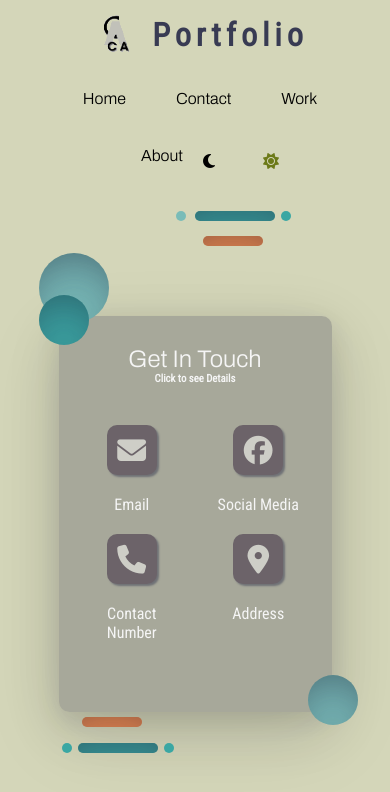
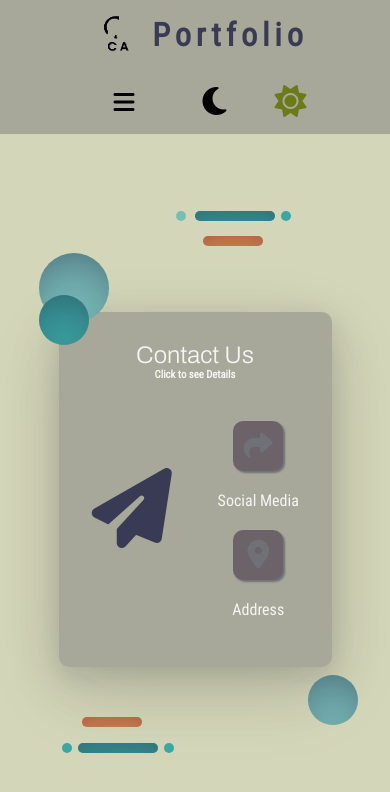
Before and after one commit to naitsirhcailada/Personal-Portfolio, a plain HTML site: page contact.html in a window 390 px wide. Drawn offline with Linux system fonts and the light colour scheme.

Commit message:
portfolio

```diff
--- a/contact.html
+++ b/contact.html
@@ -4,6 +4,7 @@
 <head>
   <link rel="stylesheet" href="css/contact.css">
   <meta charset="UTF-8">
+  <script type="text/javascript" src="/javascript/responsive-navbar.js"></script>
   <script type="text/javascript" src="/javascript/switchmodecontact.js"></script>
   <link rel="stylesheet" href="https://cdnjs.cloudflare.com/ajax/libs/font-awesome/6.5.1/css/all.min.css"
     integrity="sha512-DTOQO9RWCH3ppGqcWaEA1BIZOC6xxalwEsw9c2QQeAIftl+Vegovlnee1c9QX4TctnWMn13TZye+giMm8e2LwA=="
@@ -14,7 +15,7 @@
 </head>
 
 <body>
-  <div class="modal" id="mymodal">
+  <!-- <div class="modal" id="mymodal">
 
     <div class="modal-body">
 
@@ -28,10 +29,10 @@
 
       <h6>Do not share to anyone</h6>
     </div>
-  </div>
+  </div> -->
 
 
-  <div class="modal" id="contactmodal">
+  <!-- <div class="modal" id="contactmodal">
     <div class="modal-body">
 
       <div class="modal-header">
@@ -39,10 +40,10 @@
         <h1>Phone Number</h1>
       </div>
 
-      <strong><p id="email">09123456789</p></strong>
+      <strong><p id="email">+639-123-456-789</p></strong>
       <h6>Do not share to anyone</h6>
     </div>
-  </div>
+  </div> -->
 
   <div class="modal" id="messengermodal">
     <div class="modal-body">
@@ -98,13 +99,16 @@
 
       <img src="images/dazzle.png" alt="Logo">
       <span>Portfolio</span>
-      <div class="navbar">
-        <a href="index.html">Home</a>
+      <div class="navbar" id="mynavbar">
+        <a href="index.html" >Home</a>
         <a href="#">Contact</a>
         <a href="work.html">Work</a>
         <a href="about.html">About</a>
 
           <div class="switch">
+                <a href="javascript:void(0);" class="icon" onclick="myFunction()">
+                  <i class="fa fa-bars"></i>
+                </a>
             <p id="active" onclick="darkmode()"><i class="fa-solid fa-moon"></i></p>
             <p id="light" onclick="lightmode()"><i class="fa-solid fa-sun"></i></p>
           </div>
@@ -129,19 +133,21 @@
 
       <div class="cardbody">
         <div class="cardtitle">
-        <p>Get In Touch</p>
+        <p>Contact Us</p>
         <h6>Click to see Details</h6>
         </div>
 
         <div class="email-contact">
-          <button type="button" class="btn-email" id="btn-email"><i class="fa-solid fa-envelope"></i></button>
+          <!-- <button type="button" class="btn-email" id="btn-email"><i class="fa-solid fa-envelope"></i></button>
           <p>Email</p>
           <button type="button" class="btn-contact"><i class="fa-solid fa-phone"></i></button>
-          <p>Contact Number</p>
+          <p>Phone</p> -->
+
+          <i class="fa-solid fa-paper-plane"></i>
           </div>
 
           <div class="messenger-instagram">
-            <button type="button" class="btn-messenger"><i class="fa-brands fa-facebook"></i></button>
+            <button type="button" class="btn-messenger"><i class="fa-solid fa-share"></i></button>
             <p>Social Media</p>
             <button type="button" class="btn-instagram"><i class="fa-solid fa-location-dot"></i></button>
             <p>Address</p>
@@ -162,25 +168,25 @@
 </html>
 <script>
   // Get the modal
-  var modal = document.getElementById("mymodal");
-  var contactmodal = document.getElementById("contactmodal");
+  // var modal = document.getElementById("mymodal");
+  // var contactmodal = document.getElementById("contactmodal");
   var messengermodal = document.getElementById("messengermodal");
   var instagrammodal = document.getElementById("instagrammodal");
   // Get the button that opens the modal
-  var btn = document.getElementsByClassName("btn-email");
-  var btncontact = document.getElementsByClassName("btn-contact");
+  // var btn = document.getElementsByClassName("btn-email");
+  // var btncontact = document.getElementsByClassName("btn-contact");
   var btnmessenger = document.getElementsByClassName("btn-messenger");
   var btninstagram = document.getElementsByClassName("btn-instagram");
   // Get the <span> element that closes the modal
   var span = document.getElementsByClassName("close")[0];
 
   // When the user clicks the button, open the modal
-  btn[0].onclick = function () {
-    modal.style.display = "block";
-  }
-  btncontact[0].onclick = function () {
-      contactmodal.style.display = "block";
-    }
+  // btn[0].onclick = function () {
+  //   modal.style.display = "block";
+  // }
+  // btncontact[0].onclick = function () {
+  //     contactmodal.style.display = "block";
+  //   }
      btnmessenger[0].onclick = function () {
         messengermodal.style.display = "block";
       }
@@ -193,9 +199,9 @@
 
   // When the user clicks anywhere outside of the modal, close it
   window.onclick = function (event) {
-    if (event.target == modal || event.target == contactmodal || event.target == messengermodal || event.target == instagrammodal) {
-      modal.style.display = "none";
-       contactmodal.style.display = "none";
+    if (event.target == messengermodal || event.target == instagrammodal) {
+      // modal.style.display = "none";
+      //  contactmodal.style.display = "none";
        messengermodal.style.display = "none";
        instagrammodal.style.display = "none";
     }
--- a/css/about.css
+++ b/css/about.css
@@ -28,7 +28,6 @@ header {
   flex-wrap: wrap;
   align-items: center;
   justify-content: center;
-  line-height: 80px;
 }
 
 img {
@@ -46,6 +45,11 @@ img {
   width: 80%;
   justify-content: flex-end;
   align-items: center;
+  overflow: hidden;
+  gap: 2rem;
+}
+.navbar .icon {
+  display: none;
 }
 .navbar a:hover {
   color: darksalmon;
@@ -312,23 +316,52 @@ main{
     flex-direction: row;
     justify-content: center;
   }
+  header
+{
+  background-color: #7c7c7c80;
+}
 
-  header>.navbar {
-    display: flex;
-    flex-direction: row;
-    justify-content: center;
-    align-items: center;
-  }
+    .navbar {
+      display: flex;
+      flex-direction: column;
+      z-index: 1;
+    }
+
+
+    .navbar a {
+      display: none;
+    }
+
+    .navbar a.icon {
+      float: right;
+      display: flex;
+      flex-direction: row;
+    }
+
+    .navbar.responsive {
+      position: relative;
+    }
+
+    .navbar.responsive .icon {
+      position: absolute;
+      left: 0;
+      top: 0;
+    }
+
+    .navbar.responsive a {
+      float: none;
+      display: flex;
+      flex-direction: column;
+      align-items: center;
+      justify-content: center;
+      text-align: center;
+    }
 
   header>img {
     width: 50px;
     height: 50px;
   }
 
-  .navbar > a,
-  i {
-    font-size: 1rem;
-  }
   .row {
     display: flex;
     flex-direction: row;
--- a/css/contact.css
+++ b/css/contact.css
@@ -43,7 +43,11 @@ img {
   width: 80%;
   justify-content: flex-end;
   align-items: center;
-
+  overflow: hidden;
+  gap: 2rem;
+}
+.navbar .icon {
+  display: none;
 }
 a {
   position: relative;
@@ -111,8 +115,8 @@ main{
   flex-wrap: wrap;
   padding: 10px;
   border-radius: 10px;
-  height: 60%;
-  width: 50%;
+  height: 50%;
+  width: 40%;
   text-align: center;
   align-items: center;
   align-content: center;
@@ -172,14 +176,16 @@ td{
 }
 .cardbody i {
   font-size: 3rem;
-  color: #f5f5f5;
+  color: var(--tertiarycolor);
   filter: blur(50%);
 }
 .cardbody button:hover{
   transition: all 0.3s ease-in-out;
-  transform: scale(1.5);
+  transform: scale(1.2);
   background-color: #f5f5f5;
 }
+
+
 .email-contact {
   display: flex;
   flex-direction: column;
@@ -187,8 +193,14 @@ td{
   align-items: center;
   justify-content: flex-start;
   width:40%;
-  height: 100%;
+  height: 60%;
   align-content: center;
+}
+.email-contact > p {
+  font-size: 3rem;
+}
+.email-contact > i {
+  font-size: 10rem;
 
 }
 .messenger-instagram{
@@ -321,7 +333,7 @@ span > i{
   color: #f5f5f5;
   font-size: 2rem;
 }
-.close{
+/* .close{
   color: #949292;
   float: right;
   font-size: 28px;
@@ -332,7 +344,7 @@ span > i{
   color: #000;
   text-decoration: none;
   cursor: pointer;
-}
+} */
 .circle {
   height: 150px;
   width: 150px;
@@ -341,21 +353,16 @@ span > i{
   border: none;
   background-color: #79BCB8;
   box-shadow: rgba(50, 50, 93, 0.25) 0px 30px 60px -12px inset, rgba(0, 0, 0, 0.3) 0px 18px 36px -18px inset;
-  left: 22%;
-  top: 20%;
+  left: 27%;
+  top: 22%;
   z-index: 1;
 }
 
-.circle:hover {
-  transition: all 0.3s ease-in-out;
-  transform: scale(1.5);
-}
-
 .circle2 {
-  width: 200px;
-  height: 200px;
+  width: 150px;
+  height: 150px;
   top: 74%;
-  left: 72%;
+  left: 67%;
   position: absolute;
   border-radius: 50%;
   border: none;
@@ -368,7 +375,7 @@ span > i{
   width: 100px;
   height: 100px;
   top: 30%;
-  left: 20%;
+  left: 26%;
   position: absolute;
   border-radius: 50%;
   border: none;
@@ -477,6 +484,7 @@ span > i{
   z-index: 1;
 }
 
+
 @media screen and (max-width: 680px) {
   * {
     transition: all 0.3s ease-in-out;
@@ -487,13 +495,56 @@ span > i{
     justify-content: space-evenly;
   }
 
-  header>.navbar {
+  /* header>.navbar {
     display: flex;
     flex-direction: row;
     justify-content: center;
     align-items: center;
-  }
+  } */
+header {
+  background-color: #7c7c7c80;
+}
 
+.navbar {
+  display: flex;
+  flex-direction: column;
+  z-index: 1;
+}
+
+/* header > .navbar {
+    display: flex;
+    flex-direction: row;
+    justify-content: center;
+    align-items: center;
+   } */
+.navbar a {
+  display: none;
+}
+
+.navbar a.icon {
+  float: right;
+  display: flex;
+  flex-direction: row;
+}
+
+.navbar.responsive {
+  position: relative;
+}
+
+.navbar.responsive .icon {
+  position: absolute;
+  left: 0;
+  top: 0;
+}
+
+.navbar.responsive a {
+  float: none;
+  display: flex;
+  flex-direction: column;
+  align-items: center;
+  justify-content: center;
+  text-align: center;
+}
   header>img {
     width: 50px;
     height: 50px;
@@ -503,10 +554,10 @@ span > i{
     font-size: 0.9rem;
   }
 
-  .navbar>a,
+  /* .navbar>a,
   i {
     font-size: 1rem;
-  }
+  } */
   .card {
 
     width: 70%;
@@ -515,12 +566,15 @@ span > i{
   font-size: 1.5rem;
 
 }
-.email-contact > button > i {
+/* .email-contact > button > i {
   font-size: 1.8rem;
 }
 .email-contact > button {
   height: 50px;
   width: 50px;
+} */
+.email-contact > i {
+  font-size: 5rem;
 }
 .messenger-instagram > button > i{
   font-size: 1.8rem;
--- a/css/style.css
+++ b/css/style.css
@@ -62,7 +62,10 @@ header{
   color: darksalmon;
   transition: all 0.3s ease-in-out;
   transform: scale(1.5);
+
 }
+
+
 #bars{
   display: none;
 }
@@ -113,6 +116,8 @@ img{
     width: 80%;
     justify-content: flex-end;
     align-items: center;
+    overflow: hidden;
+    gap:2rem;
 }
 
 a{
@@ -124,6 +129,7 @@ a{
     padding: 20px;
     font-family: 'Archivo', sans-serif;
 }
+
 
 .myname, .frontend, h3 {
   color: var(--black);
@@ -325,7 +331,7 @@ p.myname{
   z-index: -2;
 }
 
-.responsive-navbar{
+/* .responsive-navbar{
   background-color: #7c7c7c80;
   display: none;
   flex-direction: column;
@@ -343,8 +349,10 @@ p.myname{
   list-style: none;
   font-size: 2rem;
   gap: 3rem;
+} */
+.icon {
+  display: none;
 }
-
  @media screen and (max-width: 600px) {
    * {
     transition: all 0.3s ease-in-out;
@@ -354,12 +362,48 @@ p.myname{
     flex-direction: column;
     justify-content: space-evenly;
    }
-   header > .navbar {
+   header {
+    background-color: #7c7c7c80;
+   }
+
+   .navbar {
     display: flex;
-    flex-direction: row;
+    flex-direction: column;
+    z-index: 1;
+   }
+
+.navbar a
+{
+  display: none;
+}
+
+.navbar a.icon
+{
+  float: right;
+  display: flex;
+  flex-direction: row;
+}
+.navbar.responsive
+{
+  position: relative;
+}
+.navbar.responsive .icon
+{
+  position: absolute;
+  left: 0;
+  top: 0;
+}
+
+.navbar.responsive a
+{
+    float: none;
+    display: flex;
+    flex-direction: column;
+    align-items: center;
     justify-content: center;
-    align-items: center;
-   }
+    text-align: center;
+}
+
    header > img {
     width: 50px;
     height: 50px;
@@ -367,9 +411,9 @@ p.myname{
    .frontend {
     font-size: 0.9rem;
    }
-   .navbar > a, i {
+   /* .navbar > a, i {
     font-size: 1rem;
-   }
+   } */
    p.myname {
     font-size: 1.5rem;
    }
--- a/css/work.css
+++ b/css/work.css
@@ -45,6 +45,11 @@ img {
   width: 80%;
   justify-content: flex-end;
  align-items: center;
+ overflow: hidden;
+gap: 2rem;
+}
+.navbar .icon {
+  display: none;
 }
 span {
   color: var(--tertiarycolor);
@@ -66,6 +71,7 @@ header > .navbar > a {
 
   transform: scale(1.5);
 }
+
 .switch {
   display: flex;
   flex-direction: row;
@@ -346,22 +352,52 @@ box-shadow: rgba(17, 17, 26, 0.1) 0px 8px 24px, rgba(17, 17, 26, 0.1) 0px 16px 5
     flex-direction: row;
     justify-content: space-evenly;
   }
+header {
+  background-color: #7c7c7c80;
+}
 
-  header > .navbar {
-    display: flex;
-    flex-direction: row;
-    align-items: center;
-    justify-content: center;
-  }
+.navbar {
+  display: flex;
+  flex-direction: column;
+  z-index: 1;
+}
 
+.navbar a {
+  display: none;
+}
+
+.navbar a.icon {
+  float: right;
+  display: flex;
+  flex-direction: column;
+}
+
+.navbar.responsive {
+  position: relative;
+}
+
+.navbar.responsive .icon {
+  position: absolute;
+  top: 5%;
+  left: 20%;
+}
+
+.navbar.responsive a {
+  float: none;
+  display: flex;
+  flex-direction: column;
+  align-items: center;
+  justify-content: center;
+  text-align: center;
+}
   header >img {
     width: 50px;
     height: 50px;
   }
 
-  header > .navbar > a, i{
+  /* header > .navbar > a, i{
     font-size: 1rem;
-  }
+  } */
   .work {
     width: 56%;
   }
--- /dev/null
+++ b/javascript/responsive-navbar.js
@@ -0,0 +1,9 @@
+
+  function myFunction() {
+    var x = document.getElementById("mynavbar");
+  if (x.className === "navbar") {
+    x.className += " responsive";
+    } else {
+    x.className = "navbar";
+    }
+  }
```
Also changed, not shown: about.html (+5 -1 lines), index.html (+7 -3 lines), work.html (+6 -1 lines).
